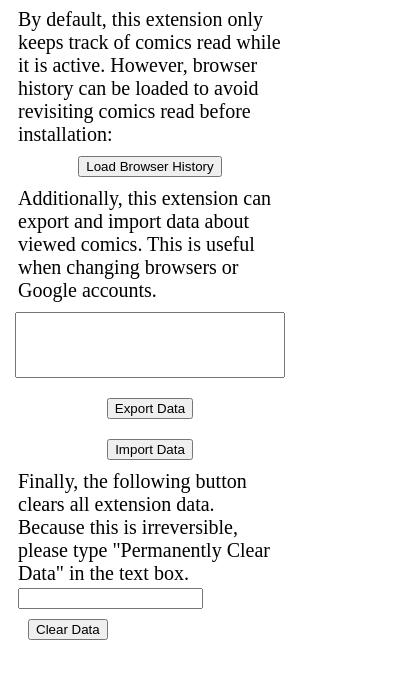
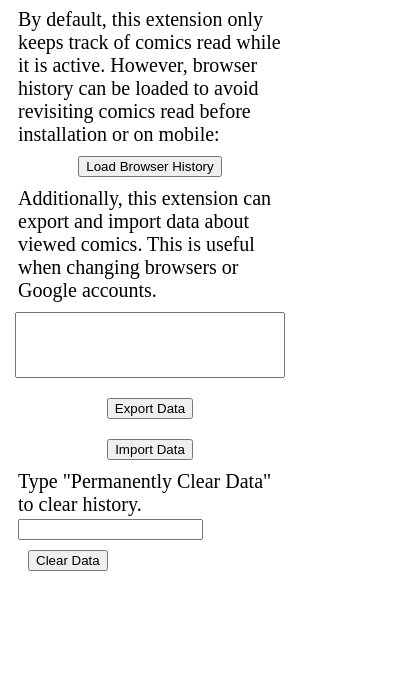
Before and after one commit to jeffreymeng/unread-xkcd, a browser extension: page src/popup/index.html in a window 400 px wide. Drawn offline with Linux system fonts and the light colour scheme.

Commit message:
additional info

```diff
--- a/src/popup/index.html
+++ b/src/popup/index.html
@@ -7,7 +7,7 @@
     <body>
         <section>
             By default, this extension only keeps track of comics read while it is active.
-            However, browser history can be loaded to avoid revisiting comics read before installation:
+            However, browser history can be loaded to avoid revisiting comics read before installation or on mobile:
             <div class="centered"><button>Load Browser History</button></div>
         </section>
         <section>
@@ -20,8 +20,7 @@
             </div>
         </section>
         <section>
-            Finally, the following button clears all extension data.
-            Because this is irreversible, please type "Permanently Clear Data" in the text box.
+            Type "Permanently Clear Data" to clear history.
             <div class="centered">
                 <div>
                     <input type="text">
```
